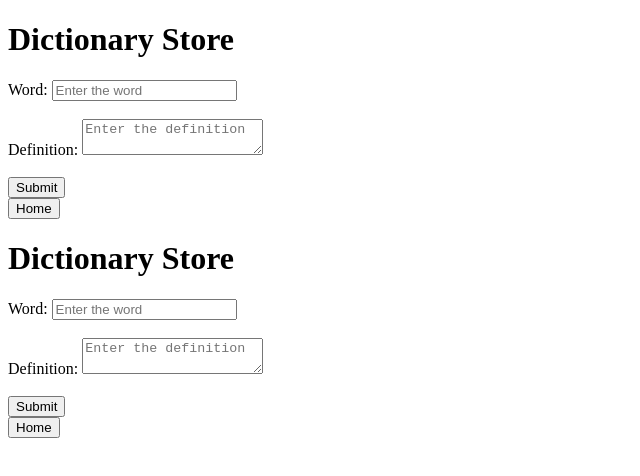
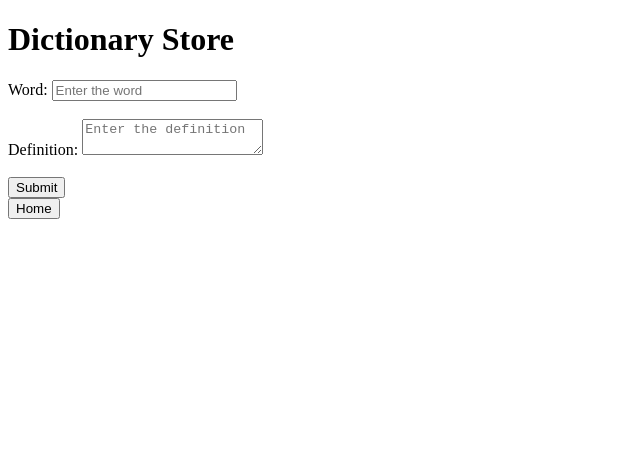
Before and after one commit to Jason42lui/ISA_Lab6_Front-End, a website: page store.html in a window 1280 px wide. Shown: the whole page, without its empty margins (0-640 px from the left). Drawn offline with Linux system fonts and the light colour scheme.

Commit message:
remove duplicated code from store.html

```diff
--- a/store.html
+++ b/store.html
@@ -79,76 +79,3 @@
 </script>
 
 </html>
-
-<!DOCTYPE html>
-<html>
-
-<head>
-    <title>Dictionary Store</title>
-</head>
-
-<body>
-    <h1>Dictionary Store</h1>
-
-    <label for="word">Word:</label>
-    <input type="text" id="word" placeholder="Enter the word"><br><br>
-
-    <label for="definition">Definition:</label>
-    <textarea id="definition" placeholder="Enter the definition"></textarea><br><br>
-
-    <button onclick="submitDefinition()">Submit</button>
-
-    <!-- Display feedback here -->
-    <div id="feedback"></div>
-    <div class="home-button-container" id="home-button-container">
-        <button onclick="goHome()">Home</button>
-    </div>
-</body>
-<script>
-    function goHome() {
-        window.location.href = "index.html";
-    }
-
-    function submitDefinition() {
-        // Set the endpointAPI root
-        const endPointRoot = "https://comp-4537-lab4-backend.onrender.com/api/";
-        // Get the input values
-        const word = document.getElementById("word").value;
-        const definition = document.getElementById("definition").value;
-
-        // Regular expression pattern for alphabet letters only
-        const lettersOnlyRegex = /^[A-Za-z]+$/;
-
-        // Regular expression pattern for alphabet letters and spaces only
-        const lettersWithSpacesAndPunctuationsRegex = /^[A-Za-z\s.,!?'"()]+$/;
-
-        // Check if word and definition are not empty and perform basic input validation
-        if (word && definition && lettersOnlyRegex.test(word) &&
-        lettersWithSpacesAndPunctuationsRegex.test(definition)) {
-            // Create params object
-            const params = {
-                word: word,
-                definition: definition
-            };
-
-            // Make xhttp request here
-            const xhttp = new XMLHttpRequest();
-            xhttp.open("POST", endPointRoot, true);
-            xhttp.setRequestHeader("Content-type", 'application/json');
-            xhttp.send(JSON.stringify(params));
-            xhttp.onreadystatechange = () => {
-                if (xhttp.readyState == 4 && xhttp.status == 200) {
-                    let responseData = JSON.parse(xhttp.responseText);
-                    let responseText = responseData.responseText;
-                    document.getElementById("feedback").innerHTML = responseText;
-                }
-
-            };
-        } else {
-            // Display error message if either word or definition is empty or contains non-alphabet characters
-            document.getElementById("feedback").innerHTML = "Please enter valid word and definition (alphabet letters only)!";
-        }
-    }
-</script>
-
-</html>
```
